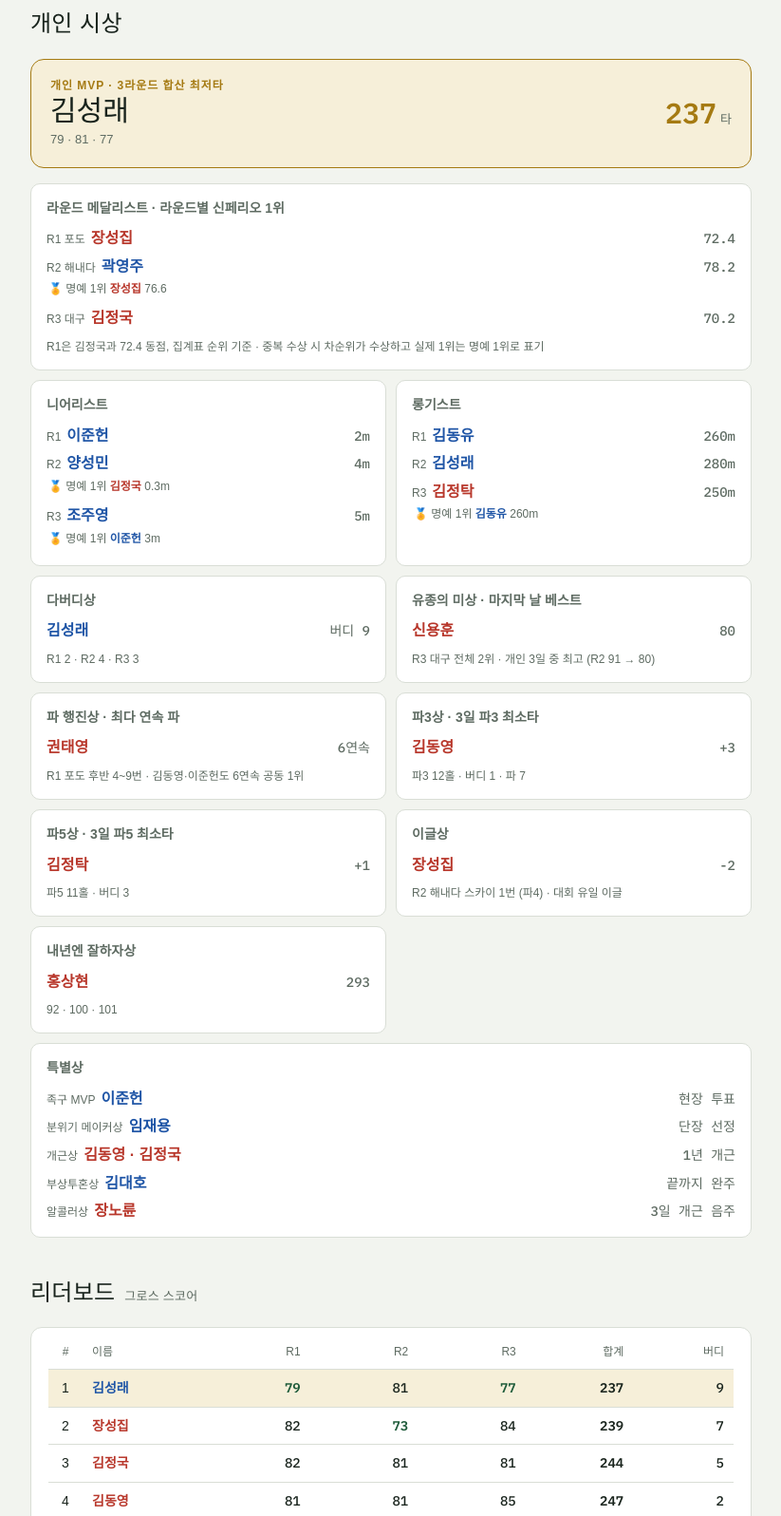
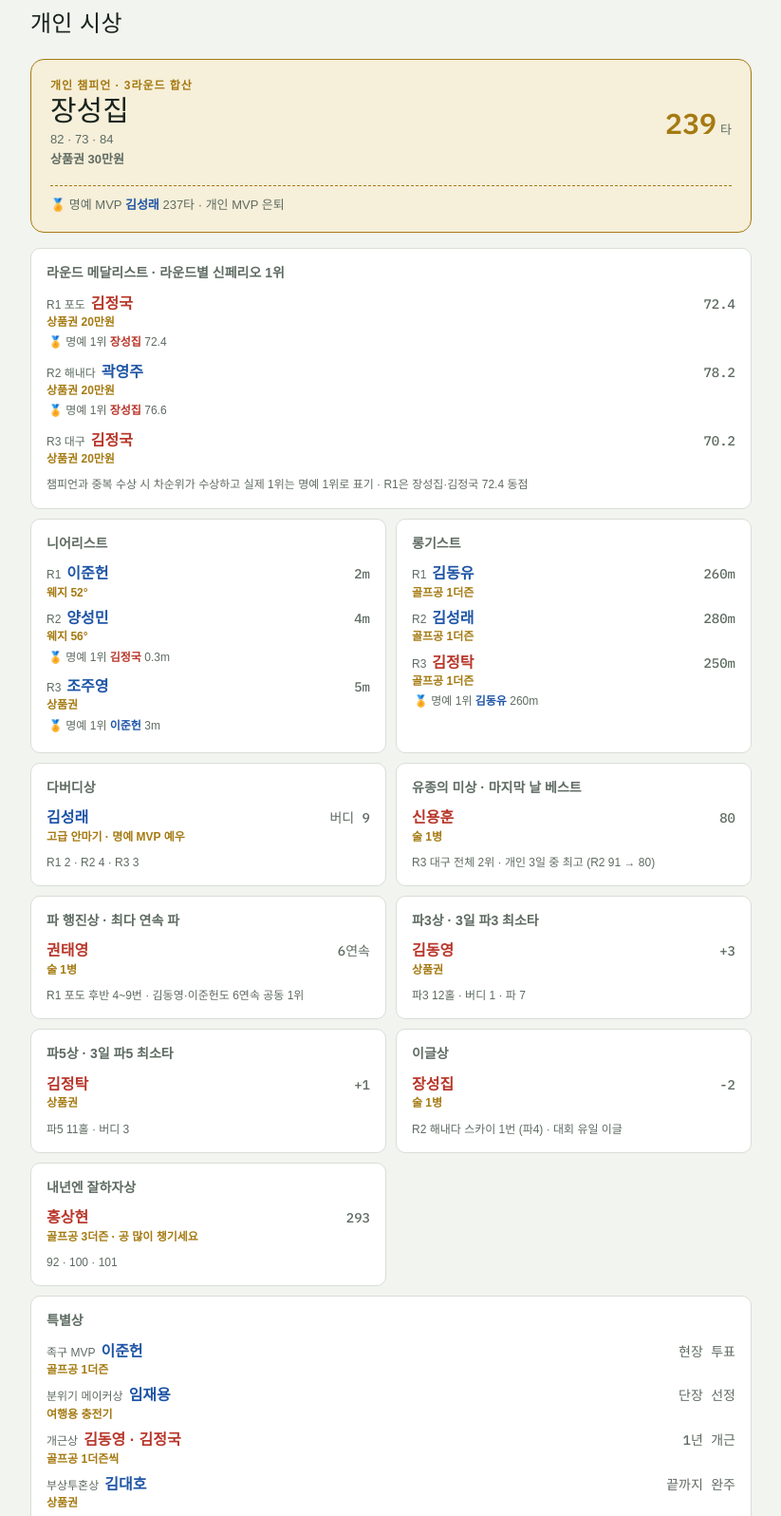
Before and after one commit to tysonkwon/ggc-golf, a plain HTML site: page tournament-2026h2.html in a window 1280 px wide. Shown: the part 720-2316 px from the top of the page at 95% size, without its empty margins (228-1051 px from the left). Drawn offline with Linux system fonts and the light colour scheme; a web font is replaced by a local one.

Commit message:
수정: 챔피언 장성집(김성래 명예 MVP), R1 메달 김정국, 결과 상품 매핑

```diff
--- a/tournament-2026h2.html
+++ b/tournament-2026h2.html
@@ -165,7 +165,11 @@ footer{font-size:12px;color:var(--muted);border-top:1px solid var(--line);paddin
 .win{background:var(--paper);border:1px solid var(--line);border-radius:10px;padding:14px 16px;display:flex;flex-direction:column;gap:8px;min-width:0}
 .win h4{margin:0;font-size:14px;color:var(--muted);font-weight:700}
 .win ul{list-style:none;margin:0;padding:0;display:flex;flex-direction:column;gap:4px}
-.win li{display:flex;justify-content:space-between;align-items:baseline;gap:8px}
+.win li{display:flex;justify-content:space-between;align-items:baseline;gap:0 8px;flex-wrap:wrap}
+.pz{flex-basis:100%;display:block;font-size:12px;font-weight:700;color:var(--gold);margin-top:-2px}
+.mvp .ret{flex-basis:100%;font-size:13px;color:var(--muted);border-top:1px dashed var(--gold);padding-top:10px}
+.mvp .ret .b{color:var(--blue)}
+.ret-tag{font-size:11px;font-weight:700;color:var(--gold);background:var(--gold-soft);border-radius:4px;padding:0 5px;margin-left:4px;vertical-align:1px}
 .win li .who{font-weight:700;font-size:16px}
 .win li .who em{font-style:normal;font-size:12px;color:var(--muted);font-weight:500;margin-right:6px}
 .win li .val{font-family:var(--f-mono);font-size:14px;color:var(--muted);white-space:nowrap}
@@ -233,82 +237,84 @@ footer{font-size:12px;color:var(--muted);border-top:1px solid var(--line);paddin
 <section>
   <h2>개인 시상</h2>
   <div class="mvp">
-    <div class="l"><small>개인 MVP · 3라운드 합산 최저타</small><b>김성래</b><span>79 · 81 · 77</span></div>
-    <div class="r">237<small>타</small></div>
+    <div class="l"><small>개인 챔피언 · 3라운드 합산</small><b>장성집</b><span>82 · 73 · 84</span><span class="pz">상품권 30만원</span></div>
+    <div class="r">239<small>타</small></div>
+    <div class="ret">🏅 명예 MVP <b class="b">김성래</b> 237타 · 개인 MVP 은퇴</div>
   </div>
   <div class="wins">
     <div class="win wide">
       <h4>라운드 메달리스트 · 라운드별 신페리오 1위</h4>
       <ul>
-        <li><span class="who r"><em>R1 포도</em>장성집</span><span class="val">72.4</span></li>
-        <li><span class="who b"><em>R2 해내다</em>곽영주</span><span class="val">78.2</span></li>
+        <li><span class="who r"><em>R1 포도</em>김정국</span><span class="val">72.4</span><span class="pz">상품권 20만원</span></li>
+        <li class="hon">🏅 명예 1위 <b class="r">장성집</b> 72.4</li>
+        <li><span class="who b"><em>R2 해내다</em>곽영주</span><span class="val">78.2</span><span class="pz">상품권 20만원</span></li>
         <li class="hon">🏅 명예 1위 <b class="r">장성집</b> 76.6</li>
-        <li><span class="who r"><em>R3 대구</em>김정국</span><span class="val">70.2</span></li>
+        <li><span class="who r"><em>R3 대구</em>김정국</span><span class="val">70.2</span><span class="pz">상품권 20만원</span></li>
       </ul>
-      <p>R1은 김정국과 72.4 동점, 집계표 순위 기준 · 중복 수상 시 차순위가 수상하고 실제 1위는 명예 1위로 표기</p>
+      <p>챔피언과 중복 수상 시 차순위가 수상하고 실제 1위는 명예 1위로 표기 · R1은 장성집·김정국 72.4 동점</p>
     </div>
     <div class="win">
       <h4>니어리스트</h4>
       <ul>
-        <li><span class="who b"><em>R1</em>이준헌</span><span class="val">2m</span></li>
-        <li><span class="who b"><em>R2</em>양성민</span><span class="val">4m</span></li>
+        <li><span class="who b"><em>R1</em>이준헌</span><span class="val">2m</span><span class="pz">웨지 52°</span></li>
+        <li><span class="who b"><em>R2</em>양성민</span><span class="val">4m</span><span class="pz">웨지 56°</span></li>
         <li class="hon">🏅 명예 1위 <b class="r">김정국</b> 0.3m</li>
-        <li><span class="who b"><em>R3</em>조주영</span><span class="val">5m</span></li>
+        <li><span class="who b"><em>R3</em>조주영</span><span class="val">5m</span><span class="pz">상품권</span></li>
         <li class="hon">🏅 명예 1위 <b class="b">이준헌</b> 3m</li>
       </ul>
     </div>
     <div class="win">
       <h4>롱기스트</h4>
       <ul>
-        <li><span class="who b"><em>R1</em>김동유</span><span class="val">260m</span></li>
-        <li><span class="who b"><em>R2</em>김성래</span><span class="val">280m</span></li>
-        <li><span class="who r"><em>R3</em>김정탁</span><span class="val">250m</span></li>
+        <li><span class="who b"><em>R1</em>김동유</span><span class="val">260m</span><span class="pz">골프공 1더즌</span></li>
+        <li><span class="who b"><em>R2</em>김성래</span><span class="val">280m</span><span class="pz">골프공 1더즌</span></li>
+        <li><span class="who r"><em>R3</em>김정탁</span><span class="val">250m</span><span class="pz">골프공 1더즌</span></li>
         <li class="hon">🏅 명예 1위 <b class="b">김동유</b> 260m</li>
       </ul>
     </div>
     <div class="win">
       <h4>다버디상</h4>
-      <ul><li><span class="who b">김성래</span><span class="val">버디 9</span></li></ul>
+      <ul><li><span class="who b">김성래</span><span class="val">버디 9</span><span class="pz">고급 안마기 · 명예 MVP 예우</span></li></ul>
       <p>R1 2 · R2 4 · R3 3</p>
     </div>
     <div class="win">
       <h4>유종의 미상 · 마지막 날 베스트</h4>
-      <ul><li><span class="who r">신용훈</span><span class="val">80</span></li></ul>
+      <ul><li><span class="who r">신용훈</span><span class="val">80</span><span class="pz">술 1병</span></li></ul>
       <p>R3 대구 전체 2위 · 개인 3일 중 최고 (R2 91 → 80)</p>
     </div>
     <div class="win">
       <h4>파 행진상 · 최다 연속 파</h4>
-      <ul><li><span class="who r">권태영</span><span class="val">6연속</span></li></ul>
+      <ul><li><span class="who r">권태영</span><span class="val">6연속</span><span class="pz">술 1병</span></li></ul>
       <p>R1 포도 후반 4~9번 · 김동영·이준헌도 6연속 공동 1위</p>
     </div>
     <div class="win">
       <h4>파3상 · 3일 파3 최소타</h4>
-      <ul><li><span class="who r">김동영</span><span class="val">+3</span></li></ul>
+      <ul><li><span class="who r">김동영</span><span class="val">+3</span><span class="pz">상품권</span></li></ul>
       <p>파3 12홀 · 버디 1 · 파 7</p>
     </div>
     <div class="win">
       <h4>파5상 · 3일 파5 최소타</h4>
-      <ul><li><span class="who r">김정탁</span><span class="val">+1</span></li></ul>
+      <ul><li><span class="who r">김정탁</span><span class="val">+1</span><span class="pz">상품권</span></li></ul>
       <p>파5 11홀 · 버디 3</p>
     </div>
     <div class="win">
       <h4>이글상</h4>
-      <ul><li><span class="who r">장성집</span><span class="val">-2</span></li></ul>
+      <ul><li><span class="who r">장성집</span><span class="val">-2</span><span class="pz">술 1병</span></li></ul>
       <p>R2 해내다 스카이 1번 (파4) · 대회 유일 이글</p>
     </div>
     <div class="win">
       <h4>내년엔 잘하자상</h4>
-      <ul><li><span class="who r">홍상현</span><span class="val">293</span></li></ul>
+      <ul><li><span class="who r">홍상현</span><span class="val">293</span><span class="pz">골프공 3더즌 · 공 많이 챙기세요</span></li></ul>
       <p>92 · 100 · 101</p>
     </div>
     <div class="win wide">
       <h4>특별상</h4>
       <ul>
-        <li><span class="who b"><em>족구 MVP</em>이준헌</span><span class="val">현장 투표</span></li>
-        <li><span class="who b"><em>분위기 메이커상</em>임재용</span><span class="val">단장 선정</span></li>
-        <li><span class="who"><em>개근상</em><span class="r">김동영 · 김정국</span></span><span class="val">1년 개근</span></li>
-        <li><span class="who b"><em>부상투혼상</em>김대호</span><span class="val">끝까지 완주</span></li>
-        <li><span class="who r"><em>알콜러상</em>장노륜</span><span class="val">3일 개근 음주</span></li>
+        <li><span class="who b"><em>족구 MVP</em>이준헌</span><span class="val">현장 투표</span><span class="pz">골프공 1더즌</span></li>
+        <li><span class="who b"><em>분위기 메이커상</em>임재용</span><span class="val">단장 선정</span><span class="pz">여행용 충전기</span></li>
+        <li><span class="who"><em>개근상</em><span class="r">김동영 · 김정국</span></span><span class="val">1년 개근</span><span class="pz">골프공 1더즌씩</span></li>
+        <li><span class="who b"><em>부상투혼상</em>김대호</span><span class="val">끝까지 완주</span><span class="pz">상품권</span></li>
+        <li><span class="who r"><em>알콜러상</em>장노륜</span><span class="val">3일 개근 음주</span><span class="pz">술 1병</span></li>
       </ul>
     </div>
   </div>
@@ -320,8 +326,8 @@ footer{font-size:12px;color:var(--muted);border-top:1px solid var(--line);paddin
     <table>
       <thead><tr><th>#</th><th>이름</th><th>R1</th><th>R2</th><th>R3</th><th>합계</th><th>버디</th></tr></thead>
       <tbody>
-        <tr class="top"><td>1</td><td class="n b">김성래</td><td class="m best">79</td><td class="m">81</td><td class="m best">77</td><td class="t">237</td><td class="m">9</td></tr>
-        <tr><td>2</td><td class="n r">장성집</td><td class="m">82</td><td class="m best">73</td><td class="m">84</td><td class="t">239</td><td class="m">7</td></tr>
+        <tr><td>1</td><td class="n b">김성래 <span class="ret-tag">명예</span></td><td class="m best">79</td><td class="m">81</td><td class="m best">77</td><td class="t">237</td><td class="m">9</td></tr>
+        <tr class="top"><td>2</td><td class="n r">장성집 <span class="ret-tag">챔피언</span></td><td class="m">82</td><td class="m best">73</td><td class="m">84</td><td class="t">239</td><td class="m">7</td></tr>
         <tr><td>3</td><td class="n r">김정국</td><td class="m">82</td><td class="m">81</td><td class="m">81</td><td class="t">244</td><td class="m">5</td></tr>
         <tr><td>4</td><td class="n r">김동영</td><td class="m">81</td><td class="m">81</td><td class="m">85</td><td class="t">247</td><td class="m">2</td></tr>
         <tr><td>5</td><td class="n b">김동유</td><td class="m best">79</td><td class="m">83</td><td class="m">86</td><td class="t">248</td><td class="m">2</td></tr>
@@ -569,15 +575,15 @@ footer{font-size:12px;color:var(--muted);border-top:1px solid var(--line);paddin
     <table>
       <thead><tr><th>협찬자</th><th>품목</th><th>사용처</th></tr></thead>
       <tbody>
-        <tr><td>타이슨</td><td>술 1</td><td>라운드 메달리스트</td></tr>
-        <tr><td>김정탁</td><td>술 1</td><td>라운드 메달리스트</td></tr>
-        <tr><td>김동유</td><td>고급 안마기 1 · 술 1</td><td>개인 MVP · 라운드 메달리스트</td></tr>
-        <tr><td>김동영</td><td>술 1</td><td>파 행진상</td></tr>
-        <tr><td>곽영주</td><td>상품권 4</td><td rowspan="4">우승팀 8 · 니어 1 · 다버디 1 · 족구 MVP 1 · 파3 1 · 파5 1 · 개근 2 · 유종의 미 1 · 이글 1</td></tr>
+        <tr><td>타이슨</td><td>술 1</td><td rowspan="4">술: 유종의 미 · 파 행진 · 이글 · 알콜러<br>안마기: 다버디 (명예 MVP)</td></tr>
+        <tr><td>김정탁</td><td>술 1</td></tr>
+        <tr><td>김동유</td><td>고급 안마기 1 · 술 1</td></tr>
+        <tr><td>김동영</td><td>술 1</td></tr>
+        <tr><td>곽영주</td><td>상품권 4</td><td rowspan="4">챔피언 30만원 · 라운드 메달리스트 20만원×3 · 니어 R3 · 파3 · 파5 · 부상투혼</td></tr>
         <tr><td>임재용</td><td>상품권 4</td></tr>
         <tr><td>조주영</td><td>상품권 4</td></tr>
         <tr><td>김대호</td><td>상품권 5</td></tr>
-        <tr><td>김정국</td><td>골프공 5더즌</td><td rowspan="4">준우승팀 8 · 롱기스트 3 · 최다타 1</td></tr>
+        <tr><td>김정국</td><td>골프공 5더즌</td><td rowspan="4">공: 롱기스트 3 · 내년엔 잘하자 3 · 족구 MVP 1 · 개근 2 · 잔여 3<br>충전기: 분위기 메이커</td></tr>
         <tr><td>신용훈</td><td>골프공 3더즌</td></tr>
         <tr><td>김성래</td><td>골프공 2더즌 · 여행용 충전기 1</td></tr>
         <tr><td>이준헌</td><td>골프공 2더즌</td></tr>
```
